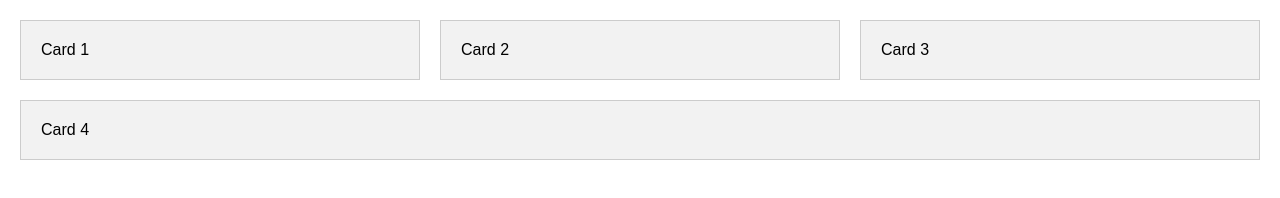
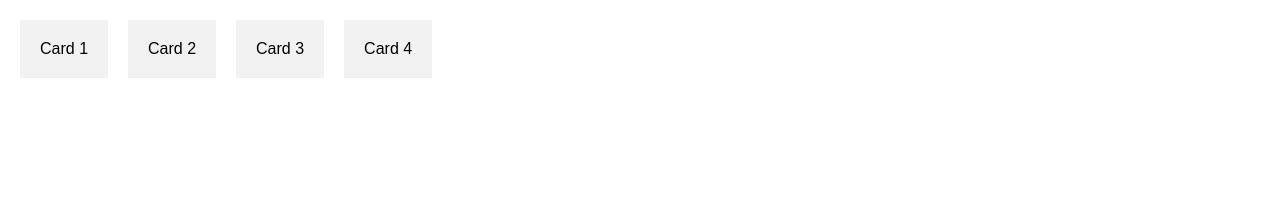
Before and after one commit to Bunny365134/Responsive-grid, a plain HTML site: page index.html in a window 1280 px wide. Drawn offline with Linux system fonts and the light colour scheme.

Commit message:
Update index.html

```diff
--- a/index.html
+++ b/index.html
@@ -18,8 +18,7 @@
     .card {
       background-color: #f2f2f2;
       padding: 20px;
-      border: 1px solid #ccc;
-      flex: 1 1 calc(25% - 20px);
+      border: 1px solid #cccc
       min-width: 200px;
     }
 
```
